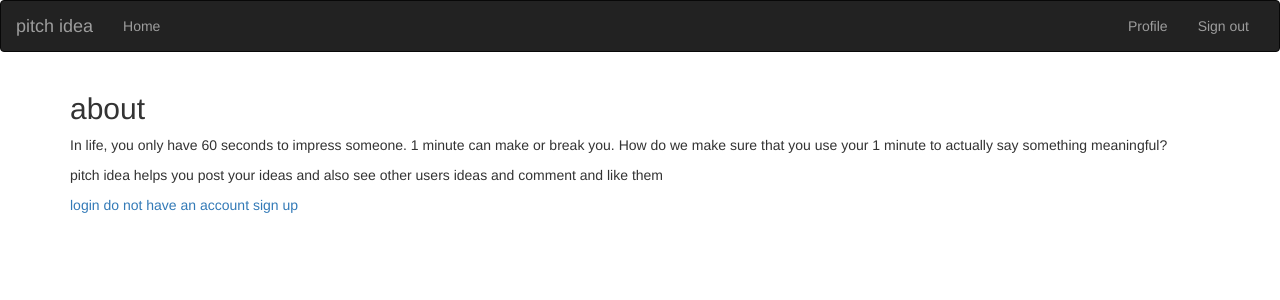
After one commit to trevor-ngugi/pitch-idea, a Flask app: page /about in a window 1280 px wide. The commit adds this page. Shown: the top 300 px of the page. Run offline with Flask 2, Linux system fonts and the light colour scheme; the visitor is signed in with stand-in values (Sample User, id 1); data comes from the database, SQL or seed files in the repository; some libraries are stand-ins or nearby versions.

Commit message:
add working navbar and login and register teplate

```diff
--- a/app/__init__.py
+++ b/app/__init__.py
@@ -3,9 +3,11 @@ from flask_bootstrap import Bootstrap
 from config import config_options
 from flask_sqlalchemy import SQLAlchemy
 from flask_login import LoginManager
+from flask_simplemde import SimpleMDE
 
 bootstrap = Bootstrap()
 db = SQLAlchemy()
+#simple = SimpleMDE()
 login_manager = LoginManager()
 login_manager.session_protection = 'strong'
 login_manager.login_view = 'auth.login'
@@ -21,6 +23,7 @@ def create_app(config_name):
     bootstrap.init_app(app)
     db.init_app(app)
     login_manager.init_app(app)
+    #simple.init_app(app)
 
     # Registering the blueprint
     from .main import main as main_blueprint
--- a/app/auth/views.py
+++ b/app/auth/views.py
@@ -23,12 +23,12 @@ def login():
 def register():
     form = RegistrationForm()
     if form.validate_on_submit():
-        user = User(email = form.email.data,fullname=form.fullname.data, username = form.username.data,password = form.password.data)
+        user = User(email = form.email.data, username = form.username.data,password = form.password.data)
         db.session.add(user)
         db.session.commit()
         return redirect(url_for('auth.login'))
         title = "New Account"
-    return render_template('auth/register.html',registration_form = form,title=title)
+    return render_template('auth/register.html',registration_form = form)
 
 @auth.route('/logout')
 @login_required
--- a/app/main/views.py
+++ b/app/main/views.py
@@ -1,8 +1,9 @@
-from flask import render_template,request,redirect,url_for
+from flask import render_template,request,redirect,url_for,abort
 from . import main
-from flask_login import login_required
-# from .forms import
-# from ..models import Review
+from flask_login import login_required,current_user
+from .forms import PostForm, CommentForm, UpdateProfile
+from ..models import User,Post
+from .. import db
 
 @main.route("/", methods = ["GET", "POST"])
 @login_required
@@ -12,7 +13,7 @@ def index():
     """
     all_posts = Post.query.all()
     post_form = PostForm()
-    title = "60 Seconds | Leave a mark"
+    title = "pitch idea"
 
     if post_form.validate_on_submit():
         post_title = post_form.title.data
@@ -28,7 +29,93 @@ def index():
         new_post.save_post()
         return redirect(url_for("main.index"))
 
-    return render_template("index.html",
+    return render_template("index.html",title = title,post_form = post_form,all_posts = all_posts)
+
+@main.route("/post/<int:id>", methods = ["GET", "POST"])
+def post(id):
+    user = User.query.filter_by(id = id).first()
+    post = Post.query.filter_by(post_id = id).first()
+    title = post.post_title
+    comments = Comment.query.filter_by(post_id = id).all()
+    comment_form = CommentForm()
+
+    if comment_form.validate_on_submit():
+        comment = comment_form.comment.data
+        comment_form.comment.data = ""
+        new_comment = Comment(comment = comment,
+                            post_id = id,
+                            user_id = id)
+        new_comment.save_comment()
+        return redirect(url_for("main.post", id = post.post_id))
+
+    return render_template("post.html",
+                            post = post,
                             title = title,
-                            post_form = post_form,
-                            all_posts = all_posts)
+                            comments = comments,
+                            comment_form = comment_form,
+                            user = user)
+
+@main.route("/profile/<int:id>/")
+def profile(id):
+    user = User.query.filter_by(id = id).first()
+    posts = Post.query.filter_by(user_id = id).all()
+    title = user.full_name
+
+    return render_template("profile/profile.html",
+                            user = user,
+                            posts = posts,
+                            title = title)
+
+@main.route("/profile/<int:id>/update", methods = ["GET", "POST"])
+def update(id):
+    user = User.query.filter_by(id = id).first()
+    title = user.full_name
+    if user is None:
+        abort(404)
+
+    form = UpdateProfile()
+    if form.validate_on_submit():
+        user.bio = form.bio.data
+        db.session.add(user)
+        db.session.commit()
+        return redirect(url_for("main.profile",
+                                id = id))
+
+    return render_template("profile/update.html",
+                            form = form,
+                            user = user,
+                            title = title)
+
+@main.route("/profile/<int:id>/update/pic", methods = ["POST"])
+def update_pic(id):
+    user = User.query.filter_by(id = id).first()
+    if "photo" in request.files:
+        filename = photos.save(request.files["photo"])
+        path = f"photos/{filename}"
+        user.profile_pic_path = path
+        db.session.commit()
+    return redirect(url_for("main.update",
+                                id = id))
+
+@main.route("/users")
+def users():
+    users = User.query.all()
+    title = "Browse users"
+    return render_template("users.html",
+                            users = users,
+                            title = title)
+
+@main.route("/category/<cname>")
+def category(cname):
+    posts = Post.query.filter_by(category = cname).all()
+    title = cname
+
+    return render_template("category.html",
+                            title = title,
+                            posts = posts)
+
+@main.route("/about")
+def about():
+    title = "About 60 Seconds"
+    return render_template("about.html",
+                            title = title)
--- a/app/models.py
+++ b/app/models.py
@@ -2,6 +2,11 @@ from . import db
 from werkzeug.security import generate_password_hash,check_password_hash
 from flask_login import UserMixin
 from datetime import datetime
+from . import login_manager
+
+@login_manager.user_loader
+def user_loader(user_id):
+    return User.query.get(int(user_id))
 
 
 class User(UserMixin,db.Model):
@@ -9,6 +14,7 @@ class User(UserMixin,db.Model):
     id = db.Column(db.Integer,primary_key = True)
     full_name = db.Column(db.String(255))
     username = db.Column(db.String(255))
+    email = db.Column(db.String(255), unique = True, index = True)
     pass_secure = db.Column(db.String(255))
     posts = db.relationship("Post",backref = "posts",lazy = "dynamic")
 
@@ -24,8 +30,7 @@ class User(UserMixin,db.Model):
     def verify_password(self,password):
         return check_password_hash(self.pass_secure,password)
 
-    def __repr__(self):
-        return f'User {self.username}'
+
 
 class Post(db.Model):
     __tablename__ = "posts"
@@ -46,3 +51,10 @@ class Post(db.Model):
     def get_user_posts(cls,id):
         posts = Post.query.filter_by(user_id=id).all()
         return posts
+
+    @classmethod
+    def get_all_posts(cls):
+        return Post.query.order_by(Post.posted_at.asc()).all()
+
+    def __repr__(self):
+        return f'User {self.username}'
--- a/app/templates/about.html
+++ b/app/templates/about.html
@@ -1,9 +1,16 @@
 
 {%extends "base.html"%}
-{%block styles%}
+<!-- {%block styles%}
 {{super()}}
 <link rel="stylesheet" href="{{url_for('static', filename = 'css/about.css')}}">
+{%endblock%} -->
+{%block content%}
+<div class="container">
+    <h2>about</h2>
+    <p>In life, you only have 60 seconds to impress someone. 1 minute can make or break you.
+        How do we make sure that you use your 1 minute to actually say something meaningful?</p>
+    <p>pitch idea helps you post your ideas and also see other users ideas and comment and like them</p>
+    <a href="link to login page">login</a>
+    <a href="link to sign up page">do not have an account sign up</a>
+</div>
 {%endblock%}
-{%block content%}
-
-{%endblock%}
--- a/app/templates/auth/login.html
+++ b/app/templates/auth/login.html
@@ -1,5 +1,7 @@
-{% extends 'base.html'%}
-{% import 'bootstrap/wtf.html' as wtf%}
+
+
+{%extends "base.html"%}
+{%import "bootstrap/wtf.html" as wtf%}
 
 {% block content %}
 <div class="container">
--- /dev/null
+++ b/app/templates/navbar.html
@@ -0,0 +1,27 @@
+<div class="navbar navbar-inverse" role="navigation">
+        <div class="container-fluid">
+            <div class="navbar-header">
+                <button type="button" class="navbar-toggle" data-toggle="collapse" data-target=".navbar-collapse">
+                  <span class="sr-only">Toggle navigation</span>
+                  <span class="icon-bar"></span>
+                  <span class="icon-bar"></span>
+                  <span class="icon-bar"></span>
+                </button>
+                <a class="navbar-brand" href="/">pitch idea</a>
+            </div>
+            <div class="navbar-collapse collapse">
+                <ul class="nav navbar-nav">
+                    <li><a href="/">Home</a></li>
+                </ul>
+                <ul class="nav navbar-nav navbar-right">
+                        {% if current_user.is_authenticated %}
+                        <li><a href="{{url_for('main.profile',uname=current_user.username)}}">Profile</a></li>
+                        <li><a href="{{url_for('auth.logout')}}">Sign out</a></li>
+                        {% else %}
+                        <li><a href="{{url_for('auth.login')}}">Sign in</a></li>
+                        {%endif%}
+                </ul>
+            </div>
+
+        </div>
+    </div>
--- a/config.py
+++ b/config.py
@@ -6,6 +6,9 @@ class Config:
     '''
     SECRET_KEY = os.environ.get('SECRET_KEY')
     SQLALCHEMY_DATABASE_URI = 'postgresql+psycopg2://trevor:elite@localhost/pitchidea'
+    # simple mde  configurations
+    #SIMPLEMDE_JS_IIFE = True
+    #SIMPLEMDE_USE_CDN = True
 
 
 
--- a/manage.py
+++ b/manage.py
@@ -20,7 +20,7 @@ def test():
 
 @manager.shell
 def make_shell_context():
-    return dict(app = app,db = db,User = User )
+    return dict(app = app,db = db,User = User ,Post=Post)
 
 if __name__ == '__main__':
     manager.run()
```
Also changed, not shown: app/main/forms.py (+20 -0 lines), app/templates/base.html (+5 -40 lines), app/templates/category.html (added, +31 -0 lines), app/templates/index.html (+64 -4 lines), app/templates/posts.html (added, +58 -0 lines), migrations/versions/7593b3f978e1_add_email_column.py (added, +30 -0 lines).
